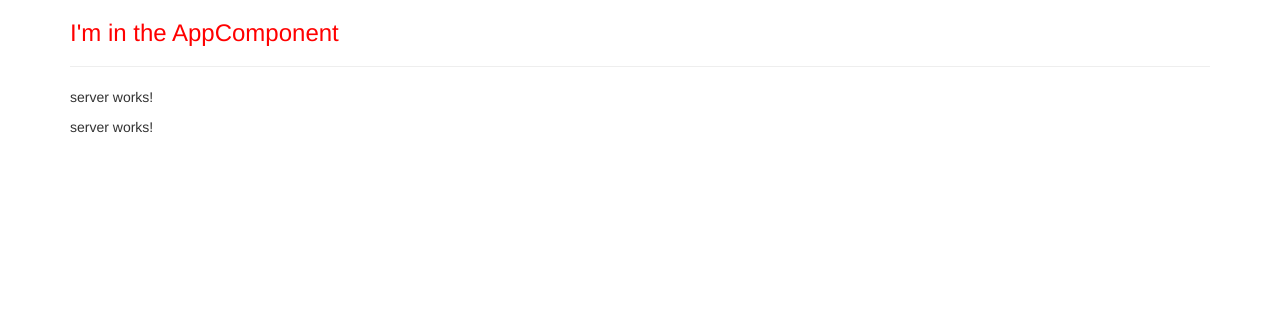
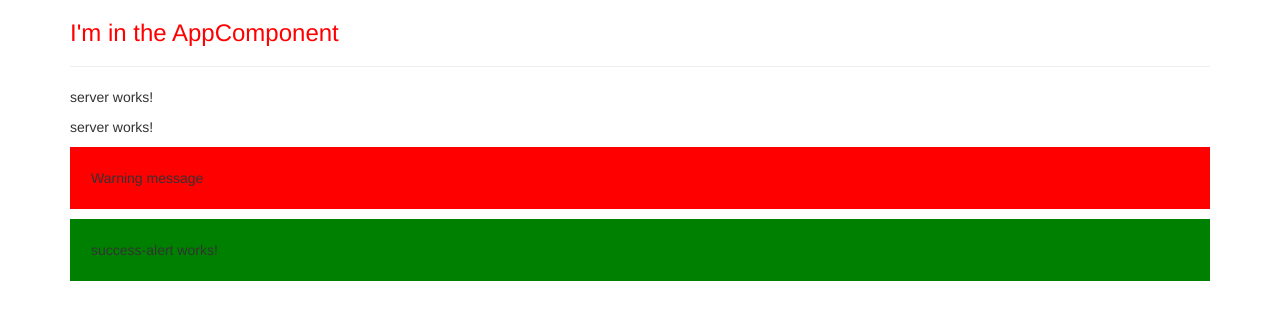
Before and after one commit to AkhilSharma78148/my-first-app, an Angular app: page / in a window 1280 px wide. Shown: the top 320 px of the page. Built offline with nearby package versions, Linux system fonts and the light colour scheme.

Commit message:
Assignement of Success and Waring alert components

```diff
--- a/src/app/app.component.html
+++ b/src/app/app.component.html
@@ -7,11 +7,14 @@
       <app-servers></app-servers>
 
       <!-- //Use Selector by attribute -->
-      <div app-servers></div>
+      <!-- <div app-servers></div> -->
 
       <!-- //Use Selector by class -->
       <!-- <div class="app-servers"></div> -->
 
+      <app-warning-alert></app-warning-alert>
+      <app-success-alert></app-success-alert>
+
     </div>
   </div>
 </div>
--- a/src/app/app.module.ts
+++ b/src/app/app.module.ts
@@ -5,12 +5,16 @@
 import { AppComponent } from './app.component';
 import { ServerComponent } from './server/server.component';
 import { ServersComponent } from './servers/servers.component';
+import { WarningAlertComponent } from './warning-alert/warning-alert.component';
+import { SuccessAlertComponent } from './success-alert/success-alert.component';
 
 @NgModule({
   declarations: [
     AppComponent,
     ServerComponent,
-    ServersComponent
+    ServersComponent,
+    WarningAlertComponent,
+    SuccessAlertComponent
   ],
   imports: [
     BrowserModule,
--- /dev/null
+++ b/src/app/success-alert/success-alert.component.css
@@ -0,0 +1,5 @@
+p {
+	background-color: green;
+	padding:20px;
+	border: 1px solid green;
+}
--- /dev/null
+++ b/src/app/success-alert/success-alert.component.html
@@ -0,0 +1 @@
+<p>success-alert works!</p>
--- /dev/null
+++ b/src/app/success-alert/success-alert.component.ts
@@ -0,0 +1,15 @@
+import { Component, OnInit } from '@angular/core';
+
+@Component({
+  selector: 'app-success-alert',
+  templateUrl: './success-alert.component.html',
+  styleUrls: ['./success-alert.component.css']
+})
+export class SuccessAlertComponent implements OnInit {
+
+  constructor() { }
+
+  ngOnInit(): void {
+  }
+
+}
--- /dev/null
+++ b/src/app/warning-alert/warning-alert.component.html
@@ -0,0 +1 @@
+<p>warning-alert works!</p>
--- /dev/null
+++ b/src/app/warning-alert/warning-alert.component.ts
@@ -0,0 +1,25 @@
+import { Component, OnInit } from '@angular/core';
+
+@Component({
+  selector: 'app-warning-alert',
+  // templateUrl: './warning-alert.component.html',
+  // styleUrls: ['./warning-alert.component.css']
+  template: `<p>Warning message</p>`,
+  styles: [
+  	`
+	  p {
+	  	background-color: red;
+	  	padding:20px;
+	  	border: 1px solid red;
+	  }
+  	`
+  ]
+})
+export class WarningAlertComponent implements OnInit {
+
+  constructor() { }
+
+  ngOnInit(): void {
+  }
+
+}
```
Also changed, not shown: src/app/warning-alert/warning-alert.component.css (added), 2 other files (tests, documents, lock files or other folders).
